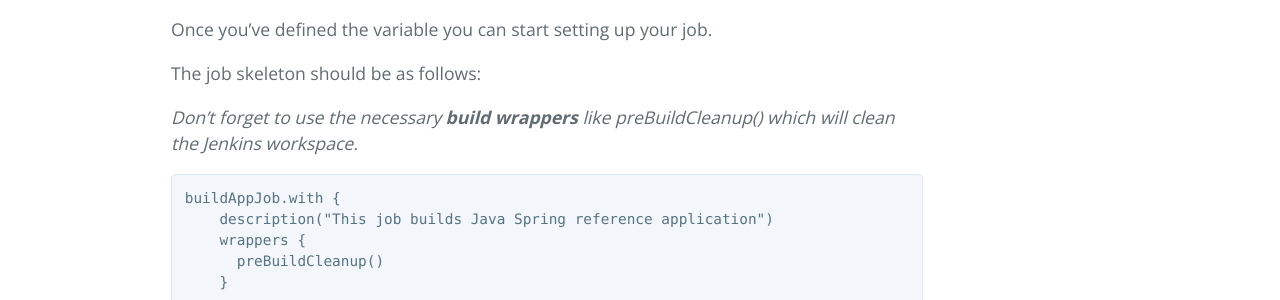
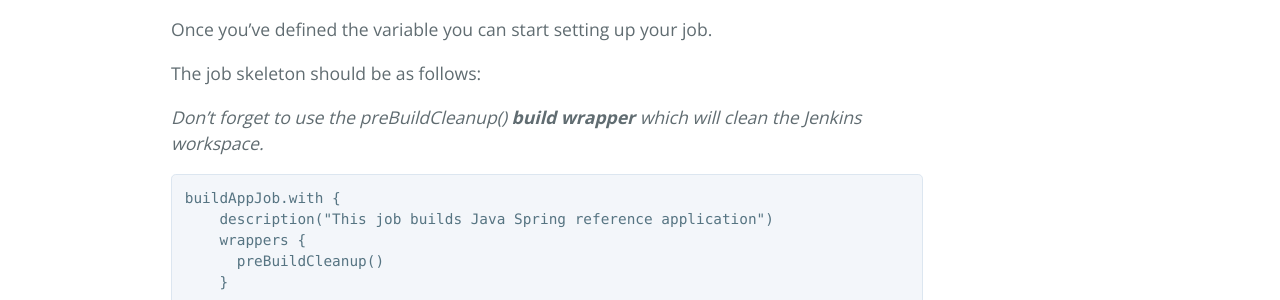
Before and after one commit to alexeymhv/adop-cartridges-cookbook, a Jekyll site: the page built from _docs/recipes/creating-a-job.md, in a window 1280 px wide. Shown: the part 568-868 px from the top of the page. Built offline with Jekyll 4.4.1, drawn with Linux system fonts in a browser that asks for light colours.

Commit message:
Update creating-a-job.md

````diff
--- a/_docs/recipes/creating-a-job.md
+++ b/_docs/recipes/creating-a-job.md
@@ -20,7 +20,7 @@ Once you've defined the variable you can start setting up your job.
 
 The job skeleton should be as follows:
 
-_Don't forget to use the necessary **build wrappers** like preBuildCleanup() which will clean the Jenkins workspace._
+_Don't forget to use the preBuildCleanup() **build wrapper** which will clean the Jenkins workspace._
 
 ```
 buildAppJob.with {
````
